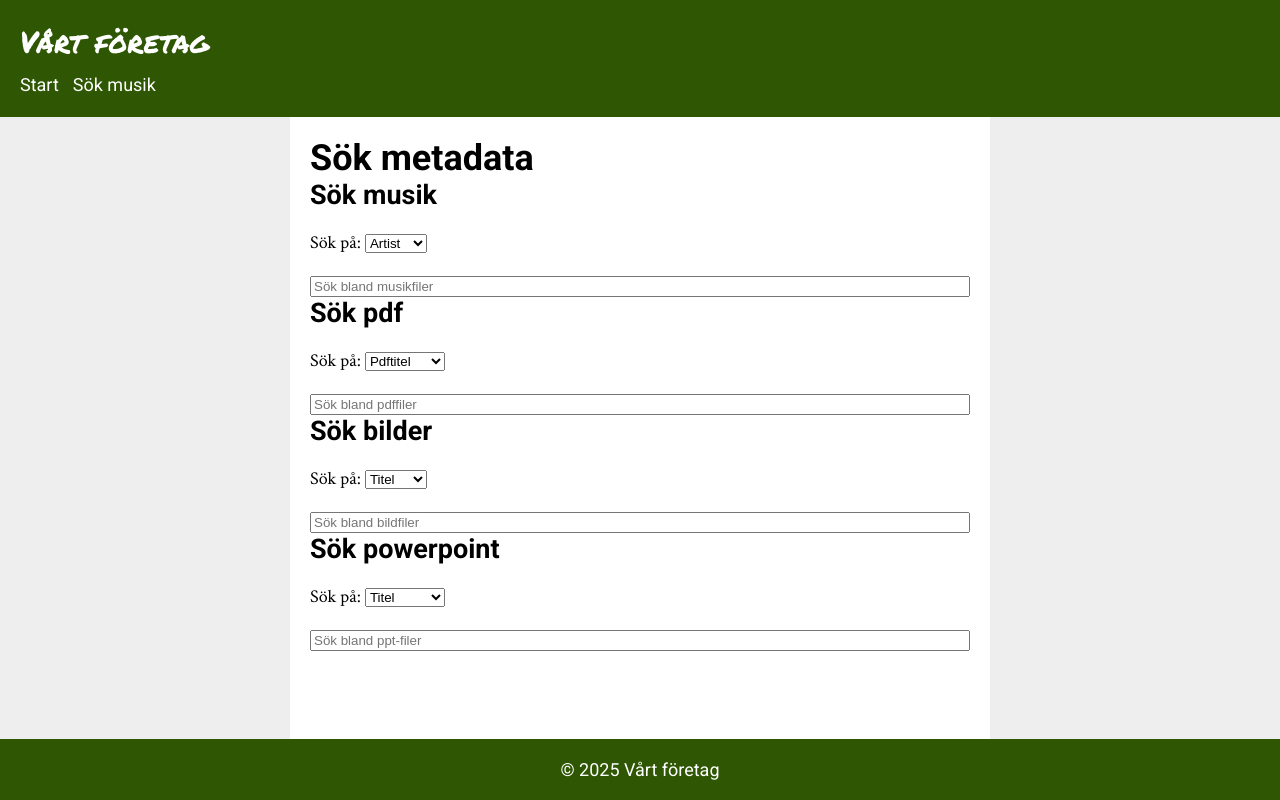
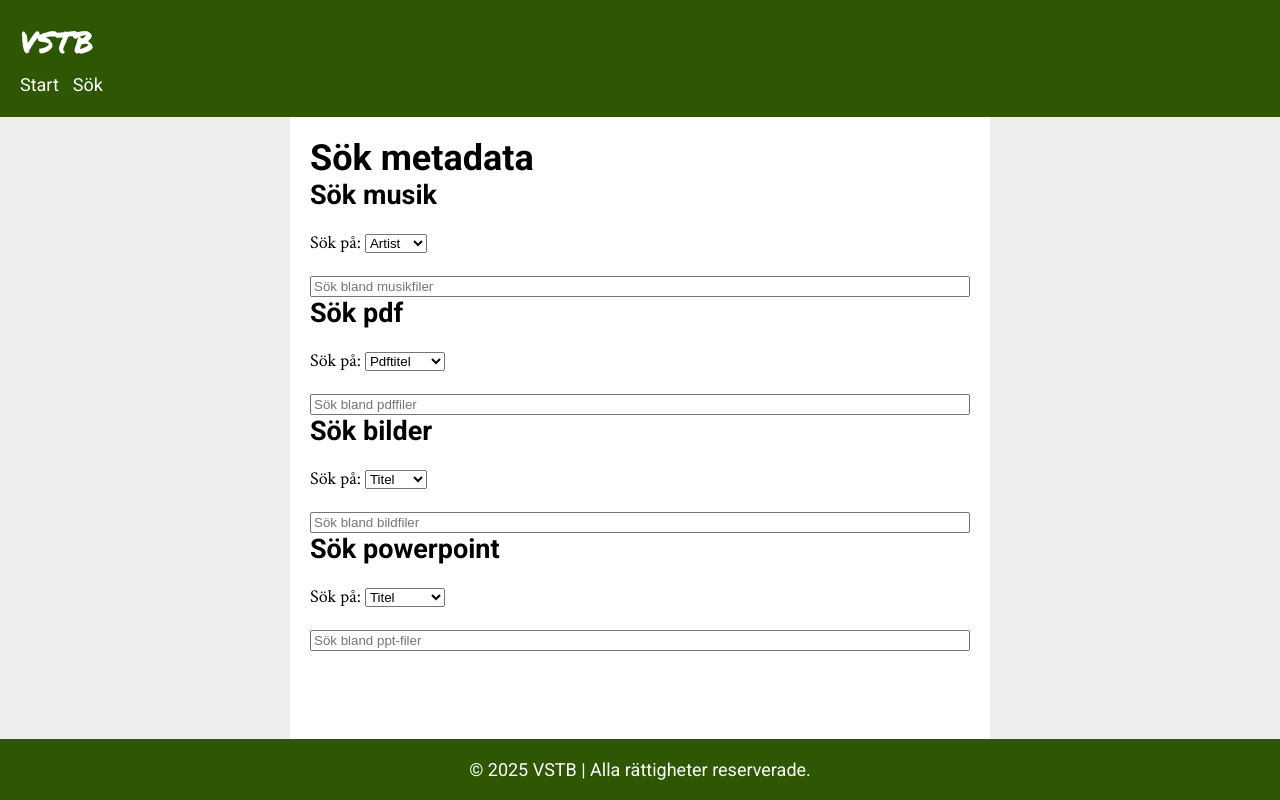
Before and after one commit to Viktorheidmark/grupparbete_metadata, a website: page frontend/index.html in a window 1280 px wide. Drawn offline with Linux system fonts and the light colour scheme.

Commit message:
commit ändring i index

```diff
--- a/frontend/index.html
+++ b/frontend/index.html
@@ -4,24 +4,24 @@
 <head>
   <meta charset="UTF-8">
   <meta name="viewport" content="width=device-width, initial-scale=1.0">
-  <title>Hello world</title>
+  <title>Vällkomen</title>
   <link rel="stylesheet" href="style.css">
 </head>
 
 <body>
   <header>
-    <div class="logo">Vårt företag</div>
+    <div class="logo">VSTB</div>
     <nav>
       <ul>
         <li><a href="start">Start</a></li>
-        <li><a href="sok">Sök musik</a></li>
+        <li><a href="sok">Sök</a></li>
       </ul>
     </nav>
   </header>
   <main>
   </main>
   <footer>
-    © 2025 Vårt företag
+    © 2025 VSTB | Alla rättigheter reserverade.
   </footer>
   <script type="module" src="main.js"></script>
 </body>
```
